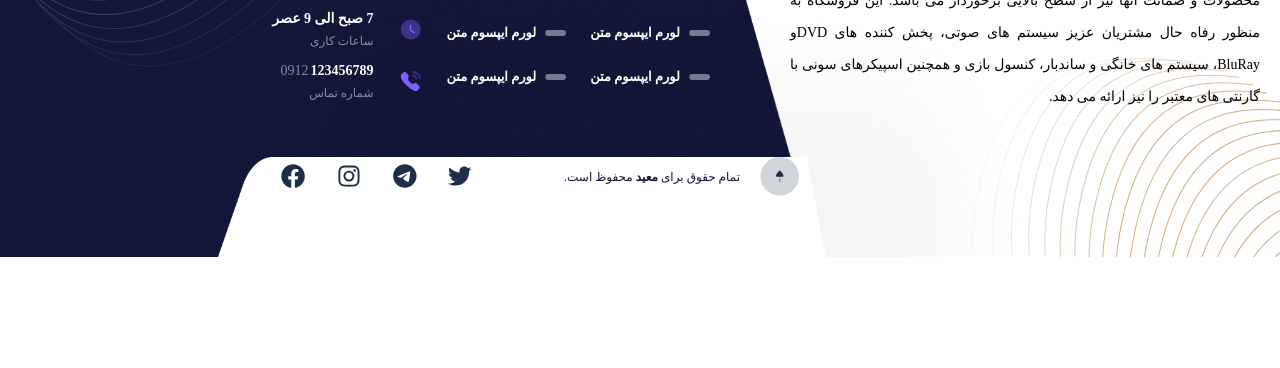
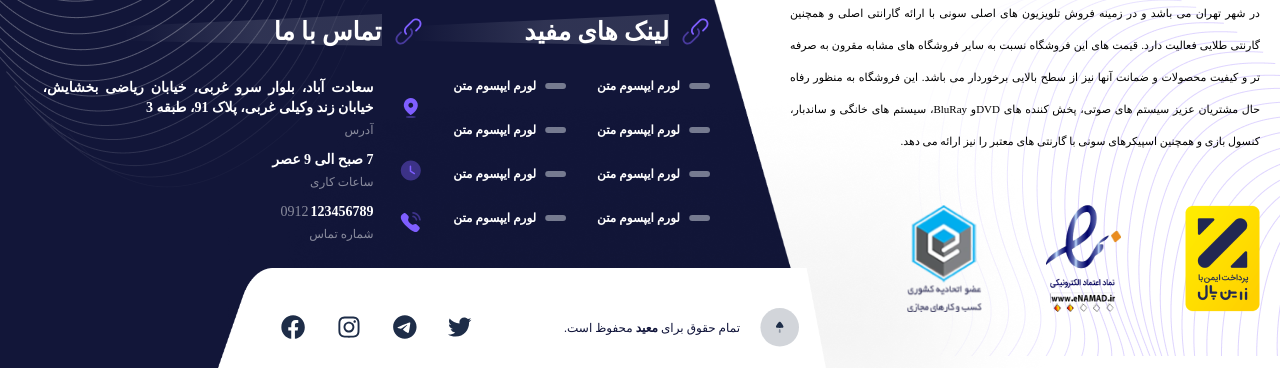
Before and after one commit to yakoobkhedri/sony, a website: page src/html/index.html in a window 1280 px wide. Shown: the part 7260-7628 px from the top of the page. Before the commit the page ends 7517 px from the top, so only its background shows below. Drawn offline with nearby package versions, Linux system fonts and the light colour scheme; a web font is replaced by a local one.

Commit message:
commit message

```diff
--- a/src/html/index.html
+++ b/src/html/index.html
@@ -2278,107 +2278,18 @@
   <!-- footer -->
   <footer class="lg:mt-[200px] mt-14 lg:mb-[32px] relative pb-32 min-[450px]:pb-0">
     <!-- shape -->
-    <svg class="absolute ltr:left-0 ltr:right-auto right-0 -bottom-8 lg:-bottom-[122px] hidden lg:block ltr:[transform:rotateY(180deg)]"
-        width="433" height="327" viewBox="0 0 433 327" fill="none" xmlns="http://www.w3.org/2000/svg">
-        <path
-            d="M705.997 285.756C658.014 279.723 578.509 277.676 549.35 399.279C512.244 554.027 627.967 574.688 526.568 652.12"
-            stroke="#d1af89" stroke-width="1.02118" />
-        <path
-            d="M681.959 301.323C633.977 295.291 554.472 293.243 525.313 414.846C488.207 569.594 603.93 590.255 502.53 667.687"
-            stroke="#d1af89" stroke-width="1.02118" />
-        <path
-            d="M658.762 314.127C610.78 308.094 531.275 306.047 502.116 427.65C465.009 582.398 580.733 603.059 479.333 680.491"
-            stroke="#d1af89" stroke-width="1.02118" />
-        <path
-            d="M636.748 323.516C588.766 317.483 509.261 315.435 480.102 437.038C442.996 591.787 558.719 612.448 457.32 689.879"
-            stroke="#d1af89" stroke-width="1.02118" />
-        <path
-            d="M616.326 328.866C568.343 322.834 488.838 320.786 459.679 442.389C422.573 597.137 538.297 617.798 436.897 695.23"
-            stroke="#d1af89" stroke-width="1.02118" />
-        <path
-            d="M597.872 329.793C549.89 323.76 470.385 321.713 441.226 443.316C404.119 598.064 519.843 618.725 418.443 696.157"
-            stroke="#d1af89" stroke-width="1.02118" />
-        <path
-            d="M581.586 326.358C533.604 320.326 454.099 318.278 424.94 439.881C387.834 594.63 503.557 615.291 402.157 692.722"
-            stroke="#d1af89" stroke-width="1.02118" />
-        <path
-            d="M567.383 319.103C519.401 313.07 439.896 311.022 410.737 432.625C373.631 587.374 489.354 608.035 387.954 685.466"
-            stroke="#d1af89" stroke-width="1.02118" />
-        <path
-            d="M554.926 308.876C506.944 302.843 427.438 300.796 398.28 422.399C361.173 577.147 476.897 597.808 375.497 675.24"
-            stroke="#d1af89" stroke-width="1.02118" />
-        <path
-            d="M543.747 296.584C495.765 290.551 416.26 288.504 387.101 410.107C349.994 564.855 465.718 585.516 364.318 662.948"
-            stroke="#d1af89" stroke-width="1.02118" />
-        <path
-            d="M533.375 283.036C485.393 277.004 405.888 274.956 376.729 396.559C339.623 551.307 455.346 571.968 353.946 649.4"
-            stroke="#d1af89" stroke-width="1.02118" />
-        <path
-            d="M523.402 268.882C475.42 262.849 395.915 260.802 366.756 382.405C329.65 537.153 445.373 557.814 343.973 635.246"
-            stroke="#d1af89" stroke-width="1.02118" />
-        <path
-            d="M513.495 254.626C465.513 248.593 386.008 246.546 356.849 368.149C319.742 522.897 435.466 543.558 334.066 620.99"
-            stroke="#d1af89" stroke-width="1.02118" />
-        <path
-            d="M503.406 240.646C455.424 234.614 375.919 232.566 346.76 354.169C309.654 508.918 425.377 529.579 323.977 607.01"
-            stroke="#d1af89" stroke-width="1.02118" />
-        <path
-            d="M492.955 227.222C444.973 221.189 365.468 219.141 336.309 340.744C299.202 495.493 414.926 516.154 313.526 593.586"
-            stroke="#d1af89" stroke-width="1.02118" />
-        <path
-            d="M482.017 214.553C434.034 208.52 354.529 206.472 325.37 328.075C288.264 482.824 403.987 503.485 302.588 580.917"
-            stroke="#d1af89" stroke-width="1.02118" />
-        <path
-            d="M470.512 202.779C422.53 196.747 343.024 194.699 313.866 316.302C276.759 471.051 392.483 491.711 291.083 569.143"
-            stroke="#d1af89" stroke-width="1.02118" />
-        <path
-            d="M458.332 191.906C410.35 185.874 330.845 183.826 301.686 305.429C264.579 460.177 380.303 480.838 278.903 558.27"
-            stroke="#d1af89" stroke-width="1.02118" />
-        <path
-            d="M445.838 181.737C397.856 175.705 318.351 173.657 289.192 295.26C252.086 450.009 367.809 470.669 266.409 548.101"
-            stroke="#d1af89" stroke-width="1.02118" />
-        <path
-            d="M433.016 172.116C385.033 166.084 305.528 164.036 276.369 285.639C239.263 440.387 354.986 461.048 253.587 538.48"
-            stroke="#d1af89" stroke-width="1.02118" />
-        <path opacity="0.9"
-            d="M419.821 163.121C371.839 157.089 292.333 155.041 263.175 276.644C226.068 431.392 341.792 452.053 240.392 529.485"
-            stroke="#d1af89" stroke-width="1.02118" />
-        <path opacity="0.8"
-            d="M406.203 154.848C358.221 148.815 278.716 146.767 249.557 268.37C212.45 423.119 328.174 443.78 226.774 521.212"
-            stroke="#d1af89" stroke-width="1.02118" />
-        <path opacity="0.7"
-            d="M392.097 147.422C344.115 141.389 264.61 139.342 235.451 260.945C198.344 415.693 314.068 436.354 212.668 513.786"
-            stroke="#d1af89" stroke-width="1.02118" />
-        <path opacity="0.6"
-            d="M377.42 141.009C329.438 134.976 249.933 132.928 220.774 254.532C183.668 409.28 299.391 429.941 197.991 507.373"
-            stroke="#d1af89" stroke-width="1.02118" />
-        <path opacity="0.5"
-            d="M362.061 135.833C314.079 129.801 234.574 127.753 205.415 249.356C168.309 404.104 284.032 424.765 182.633 502.197"
-            stroke="#d1af89" stroke-width="1.02118" />
-        <path opacity="0.4"
-            d="M345.872 132.214C297.889 126.181 218.384 124.134 189.225 245.737C152.119 400.485 267.842 421.146 166.443 498.578"
-            stroke="#d1af89" stroke-width="1.02118" />
-        <path opacity="0.3"
-            d="M328.644 130.614C280.662 124.582 201.157 122.534 171.998 244.137C134.892 398.885 250.615 419.546 149.216 496.978"
-            stroke="#d1af89" stroke-width="1.02118" />
-        <path opacity="0.2"
-            d="M310.113 131.718C262.131 125.685 182.626 123.637 153.467 245.241C116.361 399.989 232.084 420.65 130.684 498.082"
-            stroke="#d1af89" stroke-width="1.02118" />
-        <path opacity="0.1"
-            d="M290.268 136.003C242.286 129.97 162.781 127.923 133.622 249.526C96.5158 404.274 212.239 424.935 110.84 502.367"
-            stroke="#d1af89" stroke-width="1.02118" />
-    </svg>
+    <img alt="img" src="../img/Pattern.png" class="absolute ltr:left-0 ltr:right-auto right-0 -bottom-8 lg:-bottom-[122px] hidden lg:block ltr:[transform:rotateY(180deg)]">
     <div
-        class="absolute ltr:right-0 ltr:left-auto left-0 bottom-[123px] min-[450px]:bottom-[2px] lg:-bottom-[122px] lg:w-[80%] w-full lg:h-[449px] h-[664px]">
+        class="absolute ltr:right-0 ltr:left-auto left-0 bottom-[123px] min-[450px]:bottom-[2px] lg:-bottom-[134px] lg:w-[80%] w-full lg:h-[449px] h-[664px]">
         <img alt="shape" src="../img/Pattern(8).png"
             class="absolute ltr:right-0 ltr:left-auto left-0 z-10 top-0 ltr:[transform:rotateY(180deg)]">
         <img alt="shape" src="../img/Rectangle 146.png"
-            class="hidden lg:block w-[80%] rtl:mr-auto ltr:ml-auto h-full ltr:[transform:rotateY(180deg)]">
+            class="hidden lg:block xl:w-[80%] w-[92%] rtl:mr-auto ltr:ml-auto h-full ltr:[transform:rotateY(180deg)]">
         <img alt="shape" src="../img/Rectangle 168.png"
             class="lg:hidden w-full h-full ltr:[transform:rotateY(180deg)]">
     </div>
     <img alt="shape" src="../img/Rectangle 147.png"
-        class="absolute ltr:[transform:rotateY(180deg)] ltr:right-[17%] ltr:left-[15%] left-[17%] w-[68%] -bottom-8 lg:-bottom-[122px] hidden lg:block h-[300px]">
+        class="absolute ltr:[transform:rotateY(180deg)] ltr:right-[17%] ltr:left-[15%] left-[17%] w-[68%] -bottom-8 lg:-bottom-[134px] hidden lg:block h-[300px]">
     <img alt="shape" src="../img/Rectangle 147 - Copy.png"
         class="absolute ltr:[transform:rotateY(180deg)] ltr:right-0 ltr:left-auto left-0 w-[99%] min-[450px]:bottom-16 bottom-[158px] lg:hidden h-[77px]">
     <!--  -->
@@ -2387,20 +2298,31 @@
             class="pt-[30px] pb-[72px] lg:hidden block mb-[148px] rounded-tl-[21px] rounded-bl-[21px] rounded-[21px] lg:rounded-tl-[53px] lg:rounded-bl-[53px] relative w-full overflow-hidden">
             <a class="block mx-auto" href="index.html"><img class="block mx-auto" alt="logo"
                     src="../img/Logo 1.png"></a>
-            <p class="sm:text-sm text-xs text-justify text-[#000000] leading-7 sm:leading-8 mt-5">
+            <p class="sm:text-sm text-xs text-justify text-[#000000] leading-7 sm:leading-8 mt-7">
               فروشگاه سونی شهراد در سال ۱۳۹۳ افتتاح شده است و در حال حاضر یکی از فعال ترین نمایندگان سونی در شهر تهران می باشد و در زمینه فروش تلویزیون های اصلی سونی با ارائه گارانتی اصلی و همچنین گارنتی طلایی فعالیت دارد. قیمت های این فروشگاه نسبت به سایر فروشگاه های مشابه مقرون به صرفه تر و کیفیت محصولات و ضمانت آنها نیز از سطح بالایی برخوردار می باشد. این فروشگاه به منظور رفاه حال مشتریان عزیز سیستم های صوتی، پخش کننده های DVD‌و BluRay، سیستم های خانگی و ساندبار، کنسول بازی و همچنین اسپیکرهای سونی با گارنتی های معتبر را نیز ارائه می دهد.
             </p>
         </div>
         <div
-            class="grid lg:grid-cols-12 grid-cols-1 lg:gap-[106px] xl:gap-20 mt-12 lg:mt-0 -top-20 min-[450px]:-top-[114px] lg:top-[78px] relative z-1">
-            <div class="lg:col-span-5 -top-[100px] col-span-12 relative hidden lg:block">
+            class="grid lg:grid-cols-12 grid-cols-1 items-end lg:gap-[106px] xl:gap-20 mt-12 lg:mt-0 -top-20 min-[450px]:-top-[114px] lg:top-[78px] relative z-1">
+            <div class="xl:col-span-5 lg:col-span-4 col-span-12 relative hidden lg:block">
                 <!--  -->
                 <a href="index.html"><img alt="logo" src="../img/Logo 1.png" class="block"></a>
-                <p class="sm:text-sm text-xs text-justify text-[#000000] leading-7 sm:leading-8 mt-5">
+                <p class="xl:text-[11px] font-medium text-xs text-justify text-[#000000] leading-7 xl:leading-8 mt-7">
                   فروشگاه سونی شهراد در سال ۱۳۹۳ افتتاح شده است و در حال حاضر یکی از فعال ترین نمایندگان سونی در شهر تهران می باشد و در زمینه فروش تلویزیون های اصلی سونی با ارائه گارانتی اصلی و همچنین گارنتی طلایی فعالیت دارد. قیمت های این فروشگاه نسبت به سایر فروشگاه های مشابه مقرون به صرفه تر و کیفیت محصولات و ضمانت آنها نیز از سطح بالایی برخوردار می باشد. این فروشگاه به منظور رفاه حال مشتریان عزیز سیستم های صوتی، پخش کننده های DVD‌و BluRay، سیستم های خانگی و ساندبار، کنسول بازی و همچنین اسپیکرهای سونی با گارنتی های معتبر را نیز ارائه می دهد.
                 </p>
-            </div>
-            <div class="lg:col-span-7 relative px-7 lg:px-0 -top-7 col-span-12">
+                <div class="mt-12 flex items-center gap-16">
+                  <a class="block">
+                    <img alt="img" src="../img/image 21.png" class="w-[75px] h-[107px]">
+                  </a>
+                  <a class="block">
+                    <img alt="img" src="../img/enamad-1024x669 1.png" class="w-[75px] h-[107px]">
+                  </a>
+                  <a class="block">
+                    <img alt="img" src="../img/image 3.png" class="w-[75px] h-[107px]">
+                  </a>
+                </div>
+            </div>
+            <div class="xl:col-span-7 lg:col-span-8 relative px-7 lg:px-0 -top-[19px] col-span-12">
                 <div class="grid grid-cols-12">
                     <div class="xl:col-span-5 lg:col-span-4 col-span-12">
                         <div class="flex items-center gap-3">
@@ -2440,7 +2362,7 @@
                                             <rect opacity="0.5" x="0.199951" width="20.8" height="6.02105"
                                                 rx="3.01053" fill="#DADFE8"></rect>
                                         </svg>
-                                        <p class="font-bold text-white text-xs lg:text-[13px]">لورم ایپسوم متن</p>
+                                        <p class="font-bold text-white text-xs lg:text-xs">لورم ایپسوم متن</p>
                                     </a>
                                 </li>
                                 <li class="mb-7">
@@ -2450,7 +2372,7 @@
                                             <rect opacity="0.5" x="0.199951" width="20.8" height="6.02105"
                                                 rx="3.01053" fill="#DADFE8"></rect>
                                         </svg>
-                                        <p class="font-bold text-white text-xs lg:text-[13px]">لورم ایپسوم متن</p>
+                                        <p class="font-bold text-white text-xs lg:text-xs">لورم ایپسوم متن</p>
                                     </a>
                                 </li>
                                 <li class="mb-7">
@@ -2460,7 +2382,7 @@
                                             <rect opacity="0.5" x="0.199951" width="20.8" height="6.02105"
                                                 rx="3.01053" fill="#DADFE8"></rect>
                                         </svg>
-                                        <p class="font-bold text-white text-xs lg:text-[13px]">لورم ایپسوم متن</p>
+                                        <p class="font-bold text-white text-xs lg:text-xs">لورم ایپسوم متن</p>
                                     </a>
                                 </li>
                                 <li class="mb-7">
@@ -2470,7 +2392,7 @@
                                             <rect opacity="0.5" x="0.199951" width="20.8" height="6.02105"
                                                 rx="3.01053" fill="#DADFE8"></rect>
                                         </svg>
-                                        <p class="font-bold text-white text-xs lg:text-[13px]">لورم ایپسوم متن</p>
+                                        <p class="font-bold text-white text-xs lg:text-xs">لورم ایپسوم متن</p>
                                     </a>
                                 </li>
                             </ul>
@@ -2482,7 +2404,7 @@
                                             <rect opacity="0.5" x="0.199951" width="20.8" height="6.02105"
                                                 rx="3.01053" fill="#DADFE8"></rect>
                                         </svg>
-                                        <p class="font-bold text-white text-xs lg:text-[13px]">لورم ایپسوم متن</p>
+                                        <p class="font-bold text-white text-xs lg:text-xs">لورم ایپسوم متن</p>
                                     </a>
                                 </li>
                                 <li class="mb-7">
@@ -2492,7 +2414,7 @@
                                             <rect opacity="0.5" x="0.199951" width="20.8" height="6.02105"
                                                 rx="3.01053" fill="#DADFE8"></rect>
                                         </svg>
-                                        <p class="font-bold text-white text-xs lg:text-[13px]">لورم ایپسوم متن</p>
+                                        <p class="font-bold text-white text-xs lg:text-xs">لورم ایپسوم متن</p>
                                     </a>
                                 </li>
                                 <li class="mb-7">
@@ -2502,7 +2424,7 @@
                                             <rect opacity="0.5" x="0.199951" width="20.8" height="6.02105"
                                                 rx="3.01053" fill="#DADFE8"></rect>
                                         </svg>
-                                        <p class="font-bold text-white text-xs lg:text-[13px]">لورم ایپسوم متن</p>
+                                        <p class="font-bold text-white text-xs lg:text-xs">لورم ایپسوم متن</p>
                                     </a>
                                 </li>
                                 <li class="mb-7">
@@ -2512,7 +2434,7 @@
                                             <rect opacity="0.5" x="0.199951" width="20.8" height="6.02105"
                                                 rx="3.01053" fill="#DADFE8"></rect>
                                         </svg>
-                                        <p class="font-bold text-white text-xs lg:text-[13px]">لورم ایپسوم متن</p>
+                                        <p class="font-bold text-white text-xs lg:text-xs">لورم ایپسوم متن</p>
                                     </a>
                                 </li>
                             </ul>
@@ -2614,10 +2536,10 @@
                     </div>
                 </div>
                 <div
-                    class="flex flex-col lg:flex-row items-center justify-between relative top-12 lg:top-11 lg:w-[90%]">
+                    class="flex flex-col lg:flex-row items-center justify-between relative top-[30px] xl:top-[54px] lg:w-[90%]">
                     <div
                         class="flex items-center justify-center gap-5 relative ltr:lg:-left-20 ltr:lg:right-auto lg:-right-20 ltr:xl:-left-[89px] xl:-right-[89px]">
-                        <a class="hidden lg:block" href="#header">
+                        <a class="hidden lg:block" href="#">
                             <svg width="39" height="39" viewBox="0 0 39 39" fill="none"
                                 xmlns="http://www.w3.org/2000/svg">
                                 <circle opacity="0.2" cx="19.721" cy="19.2795" r="19.2795" fill="#1E2D48"></circle>
@@ -2634,7 +2556,7 @@
                         </p>
                     </div>
                     <div
-                        class="lg:flex hidden items-center justify-center lg:justify-start gap-[26px] relative ltr:lg:right-[370px] ltr:lg:left-auto lg:left-[370px] ltr:xl:right-[190px] xl:left-[190px]">
+                        class="lg:flex hidden items-center justify-center lg:justify-start gap-[26px] relative ltr:lg:right-[370px] ltr:lg:left-auto lg:left-[158px] ltr:xl:right-[190px] xl:left-[190px]">
                         <a>
                             <svg xmlns="http://www.w3.org/2000/svg" width="29" height="29" viewBox="0 0 29 29"
                                 fill="none">
```
Also changed, not shown: dist/output.css, src/img/Pattern.png (added), src/img/enamad-1024x669 1.png (added), src/img/image 21.png (added), src/img/image 3.png (added).
